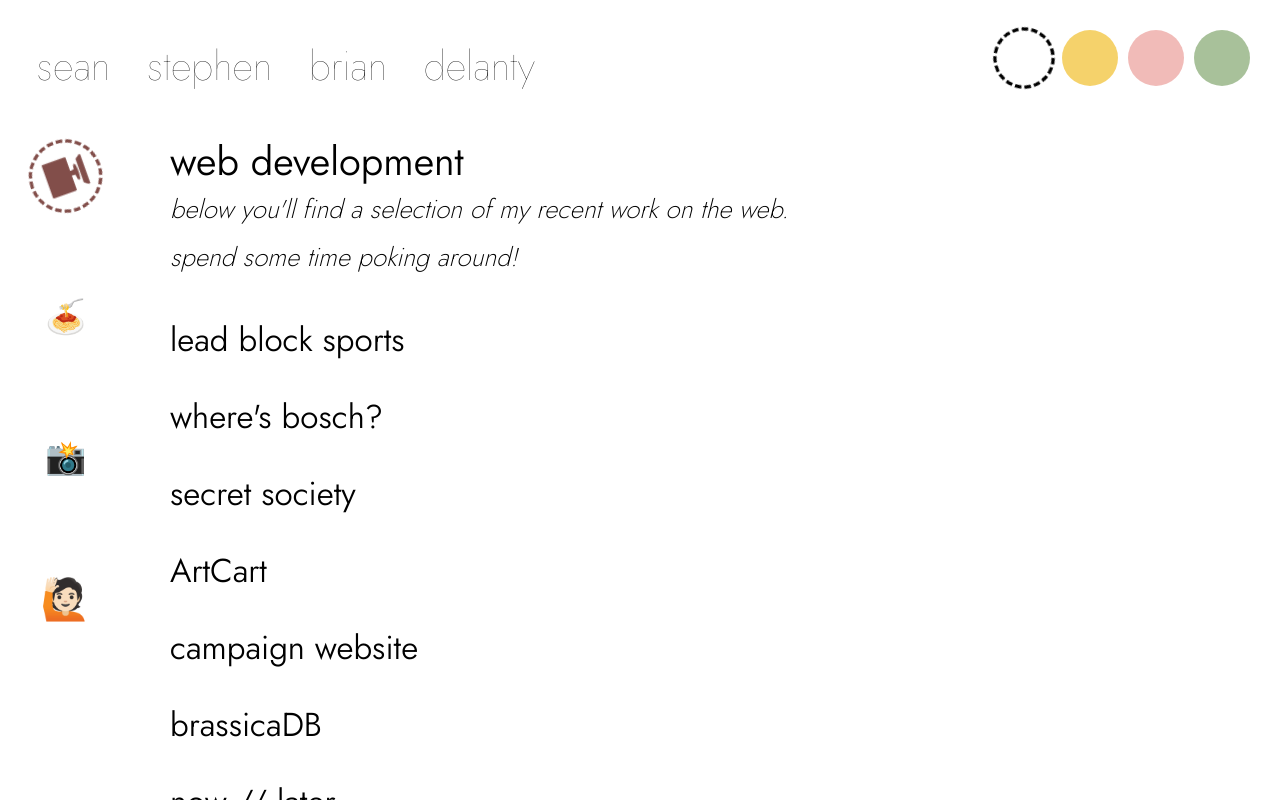
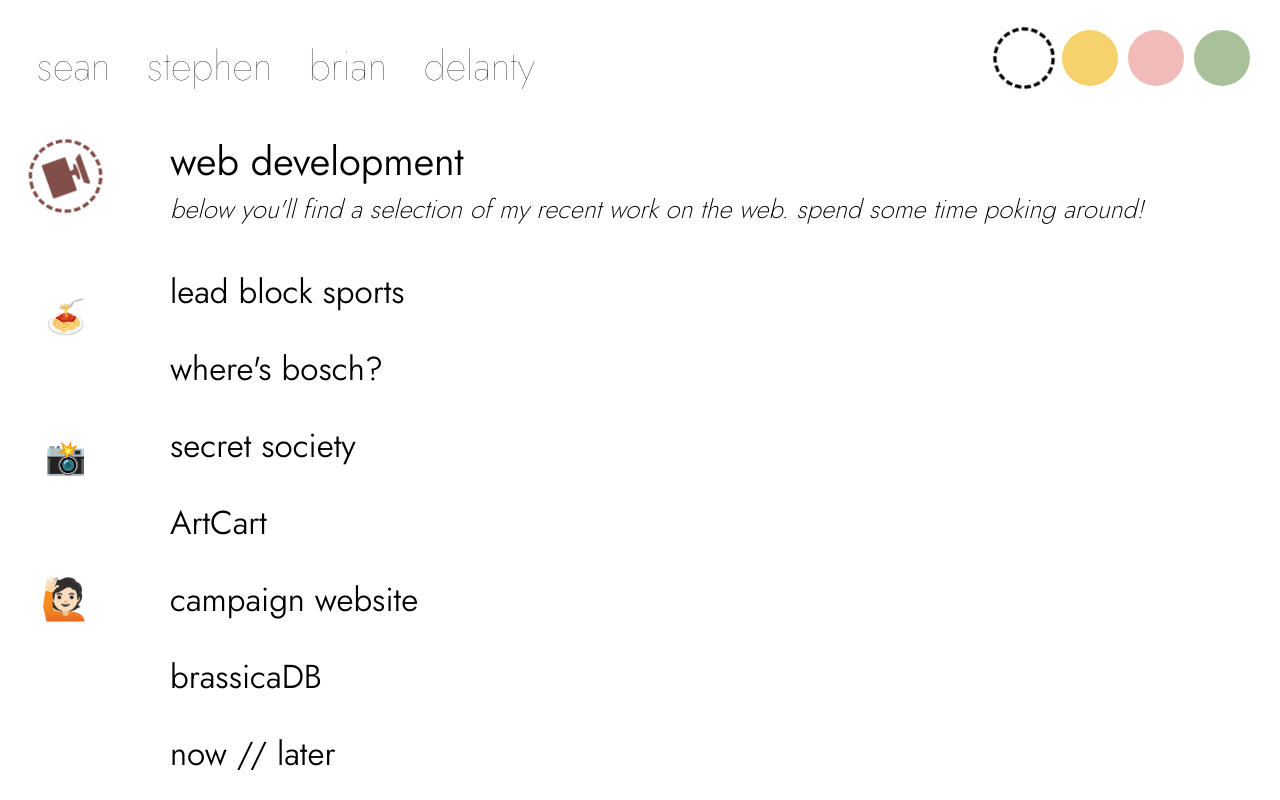
Before and after one commit to seanstephenbrian/portfolio, a React (Create React App) app in the folder client/: page / in a window 1280 px wide. Built offline with nearby package versions, Linux system fonts and the light colour scheme.

Commit message:
copy edit

```diff
--- a/client/src/components/Web.js
+++ b/client/src/components/Web.js
@@ -54,10 +54,7 @@ export default function Web(props) {
             <h1>web development</h1>
             <section className='web-intro'>
                 <p>
-                    below you'll find a selection of my recent work on the web.
-                </p>
-                <p>
-                    spend some time poking around!
+                    below you'll find a selection of my recent work on the web. spend some time poking around!
                 </p>
             </section>
             <section className='web-projects'>
```
